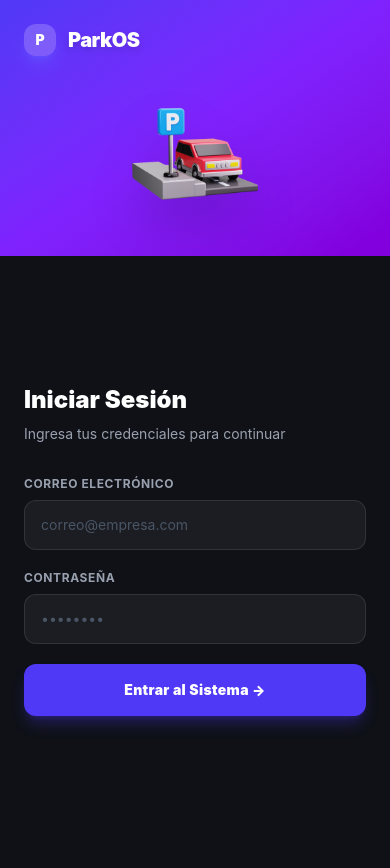
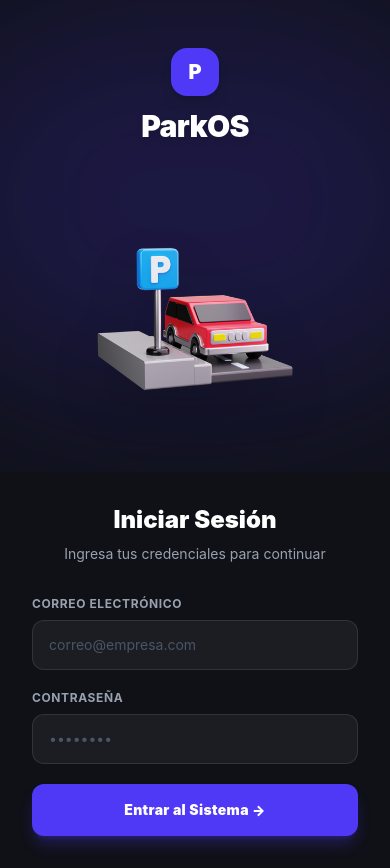
Before and after one commit to RaveenSoftware/ParkOS, a React (Vite) app in the folder frontend/: page /login in a window 390 px wide. Before the commit the page ends 844 px from the top, so only its background shows below. Built offline with nearby package versions, Linux system fonts and the light colour scheme.

Commit message:
style: fix mobile login layout styling and resolve syntax error

```diff
--- a/frontend/src/pages/Login.jsx
+++ b/frontend/src/pages/Login.jsx
@@ -35,26 +35,30 @@ export default function Login() {
   }
 
   return (
-    <div className="min-h-screen bg-[#0f1117] flex flex-col lg:flex-row">
+    <div className="min-h-screen bg-[#0f1117] flex flex-col lg:flex-row relative">
       {/* Top/Left panel - Static Illustration */}
-      <div className="flex flex-col lg:flex-1 bg-gradient-to-br from-indigo-600 via-violet-600 to-purple-700 relative overflow-hidden shrink-0 min-h-[250px] lg:min-h-0 justify-center">
+      <div className="flex flex-col lg:flex-1 bg-transparent lg:bg-gradient-to-br lg:from-indigo-600 lg:via-violet-600 lg:to-purple-700 relative overflow-hidden shrink-0 pt-12 pb-4 lg:py-0 justify-start lg:justify-center items-center lg:items-stretch z-10">
+
+        {/* Mobile Ambient Glow */}
+        <div className="absolute top-0 left-1/2 -translate-x-1/2 w-[150%] h-[400px] bg-indigo-600/20 blur-[100px] rounded-full lg:hidden -z-10 pointer-events-none" />
+
         {/* Logo overlay */}
-        <div className="absolute top-6 left-6 lg:top-12 lg:left-12 z-20 flex items-center gap-3">
-          <div className="w-8 h-8 lg:w-10 lg:h-10 rounded-xl lg:rounded-2xl bg-white/20 flex items-center justify-center text-white font-black text-sm lg:text-lg shadow-lg shadow-indigo-500/50">P</div>
-          <span className="text-white font-black text-xl lg:text-2xl tracking-tight drop-shadow-md">ParkOS</span>
+        <div className="static lg:absolute lg:top-12 lg:left-12 flex flex-col lg:flex-row items-center gap-3 mb-8 lg:mb-0 z-20">
+          <div className="w-12 h-12 lg:w-10 lg:h-10 rounded-2xl bg-indigo-600 lg:bg-white/20 flex items-center justify-center text-white font-black text-xl lg:text-lg shadow-lg lg:shadow-indigo-500/50">P</div>
+          <span className="text-white font-black text-3xl lg:text-2xl tracking-tight drop-shadow-md">ParkOS</span>
         </div>
 
         {/* 3D Illustration */}
-        <div className="flex-1 flex items-center justify-center p-6 lg:p-12 mt-12 lg:mt-8">
+        <div className="flex-1 flex items-center justify-center p-4 lg:p-12 lg:mt-8 w-full max-w-[280px] lg:max-w-none">
           <img
             src="/login-illustration.png"
             alt="ParkOS Illustration"
-            className="w-40 lg:w-auto max-w-full lg:max-h-[75%] object-contain drop-shadow-2xl hover:scale-105 transition-transform duration-700"
+            className="w-full h-auto lg:max-h-[75%] object-contain drop-shadow-2xl hover:scale-105 transition-transform duration-700"
           />
         </div>
 
         {/* Bottom Text - Desktop only */}
-        <div className="hidden lg:block absolute bottom-16 left-12 right-12 text-center">
+        <div className="hidden lg:block absolute bottom-16 left-12 right-12 text-center z-20">
           <h2 className="text-4xl font-black text-white mb-3 drop-shadow-lg tracking-tight">
             Gestión inteligente de parqueaderos
           </h2>
@@ -65,9 +69,9 @@ export default function Login() {
       </div>
 
       {/* Bottom/Right panel - Form */}
-      <div className="flex-1 flex items-center justify-center p-6 lg:p-8">
+      <div className="flex-1 flex items-start lg:items-center justify-center p-8 lg:p-8 z-10">
         <div className="w-full max-w-sm">
-          <div className="mb-8 lg:mb-10">
+          <div className="mb-8 lg:mb-10 text-center lg:text-left">
             <h2 className="text-2xl lg:text-3xl font-black text-white mb-2">Iniciar Sesión</h2>
             <p className="text-gray-400 text-sm">Ingresa tus credenciales para continuar</p>
           </div>
```
